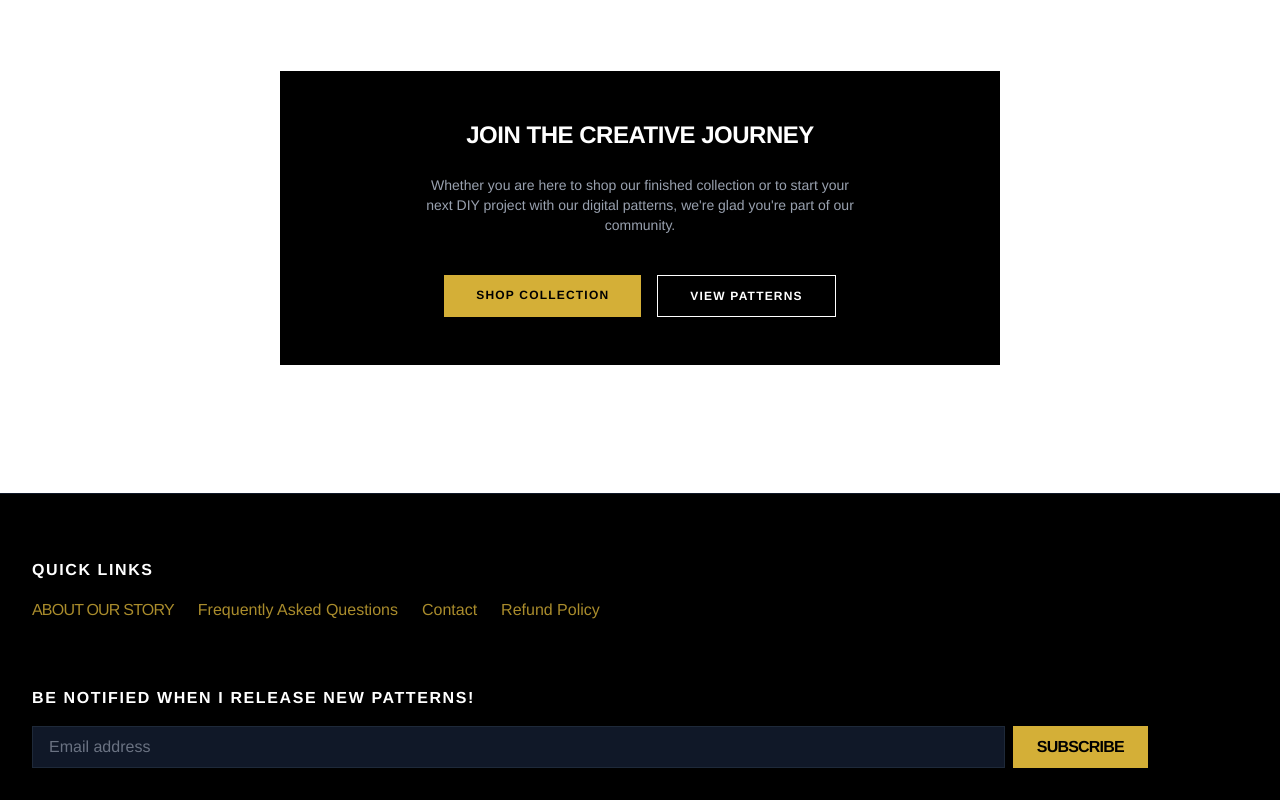
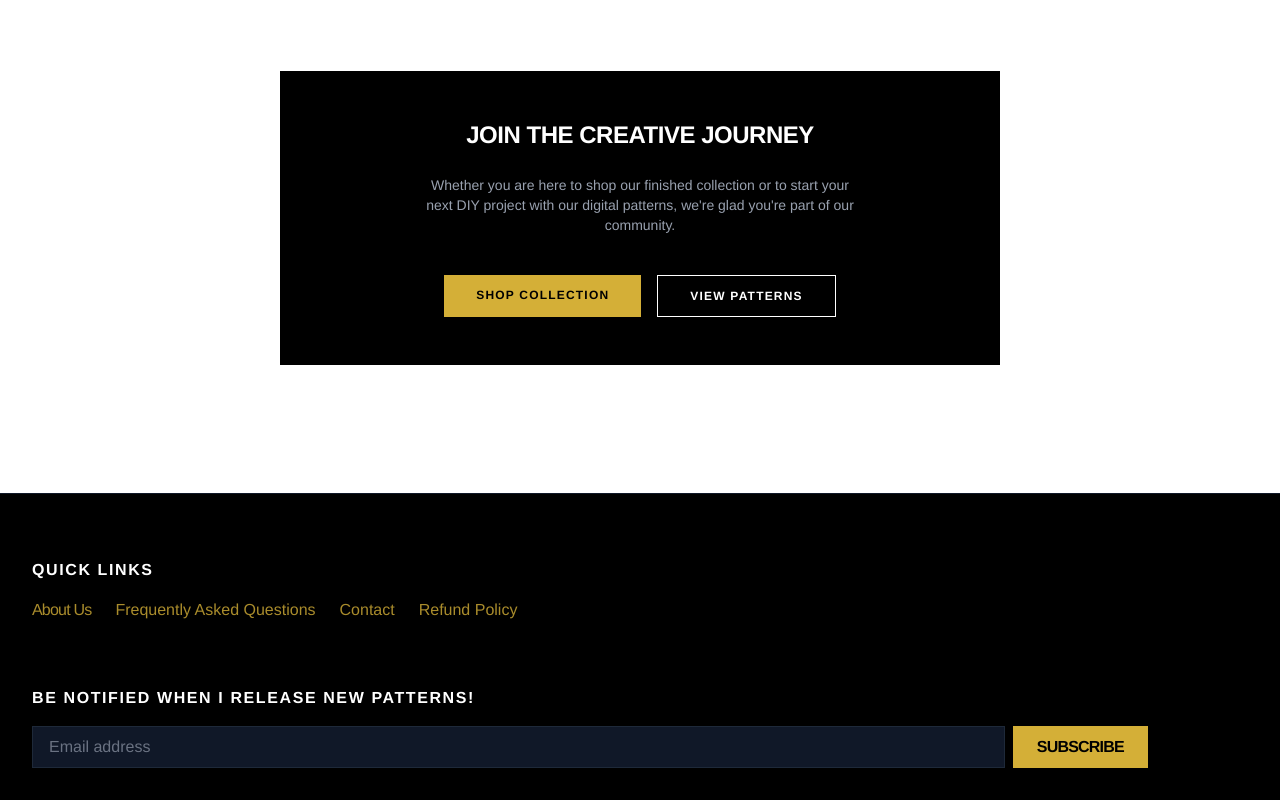
Before and after one commit to Roylouis-web/avcrochet, a Vue app: page /about in a window 1280 px wide. Shown: the part 1207-2007 px from the top of the page. Built offline with nearby package versions, Linux system fonts and the light colour scheme; no server answers.

Commit message:
More features added

```diff
--- a/src/components/layout/Footer.vue
+++ b/src/components/layout/Footer.vue
@@ -7,8 +7,8 @@
       <h4 class="font-black uppercase tracking-widest text-white">Quick links</h4>
       <div class="flex flex-col md:flex-row gap-6 opacity-80">
         <!-- Added About Link -->
-        <RouterLink to="/about" class="hover:opacity-100 hover:text-white transition-all uppercase tracking-tighter">
-          About Our Story</RouterLink>
+        <RouterLink to="/about" class="hover:opacity-100 hover:text-white transition-all tracking-tighter">
+          About Us</RouterLink>
 
         <RouterLink to="/faq" class="hover:opacity-100 hover:text-white transition-all">Frequently Asked Questions
         </RouterLink>
```
